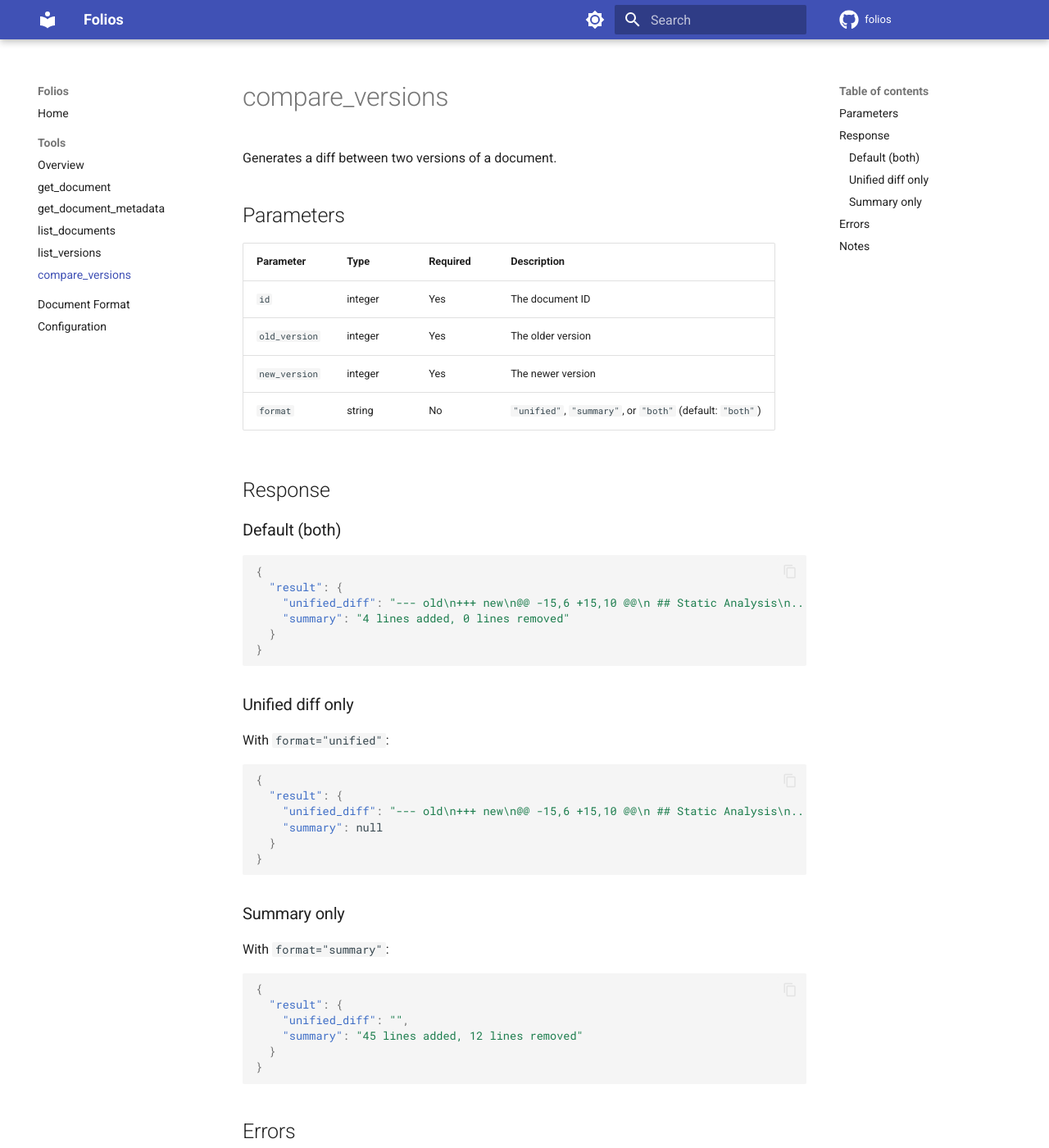
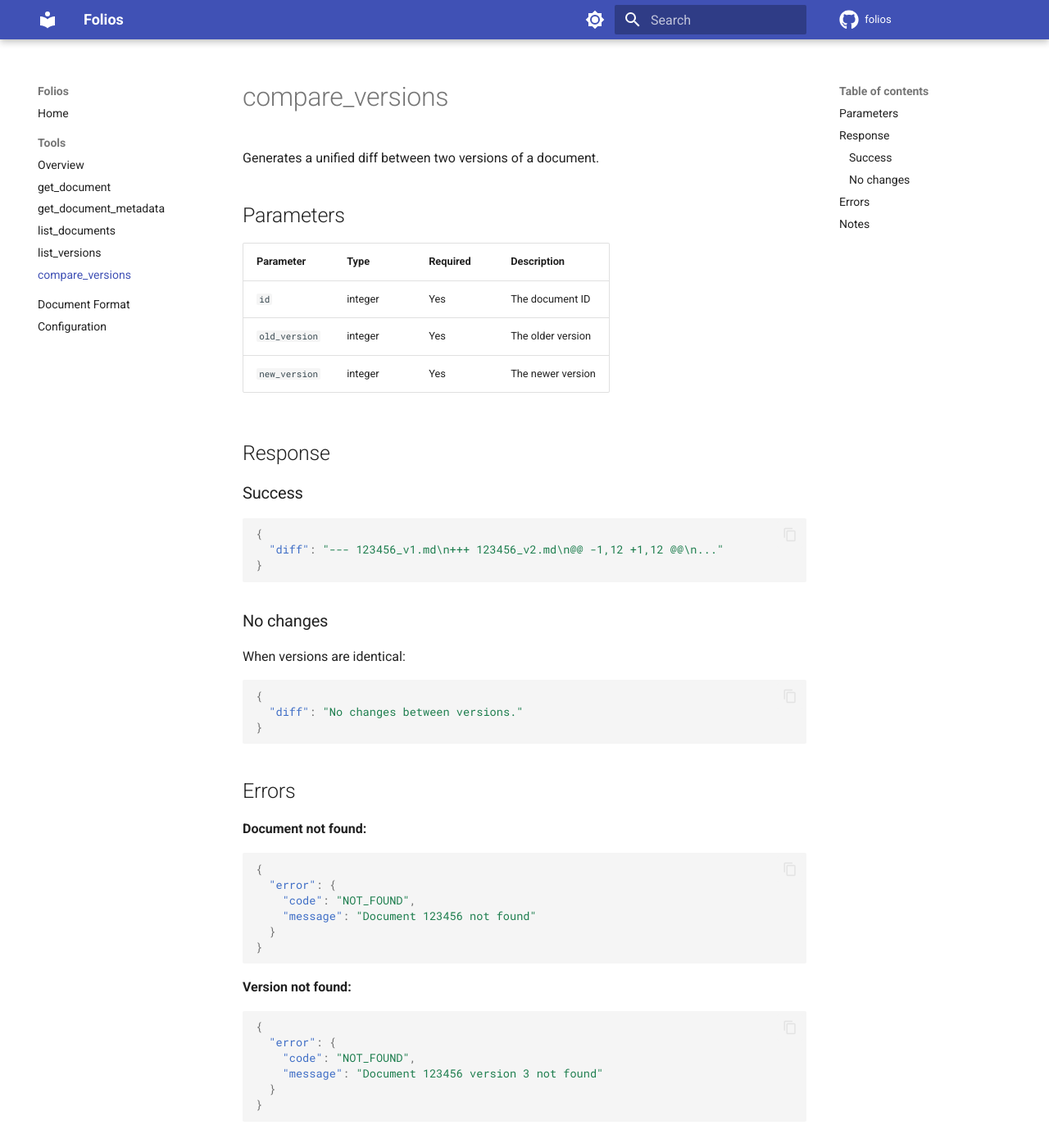
Before and after one commit to alex-pradas/folios, an MkDocs documentation site: the page built from docs/tools/compare.md, in a window 1280 px wide and 1400 px high. Shown: the whole window at 82% size. Built offline with MkDocs 1.6.1 and Material for MkDocs 9.7.7, drawn with Linux system fonts in a browser that asks for light colours; comment, search, counter and statistics services are not loaded; some of the changed text lies outside the part shown.

Commit message:
Simplify compare_versions to return plain diff text
- Remove format parameter and DiffResult model
- Return {"diff": "..."} directly instead of nested result object
- Update tests and documentation to match

````diff
--- a/docs/tools/compare.md
+++ b/docs/tools/compare.md
@@ -9,44 +9,24 @@ Generates a diff between two versions of a document.
 | `id` | integer | Yes | The document ID |
 | `old_version` | integer | Yes | The older version |
 | `new_version` | integer | Yes | The newer version |
-| `format` | string | No | `"unified"`, `"summary"`, or `"both"` (default: `"both"`) |
 
 ## Response
 
-### Default (both)
+### Success
 
 ```json
 {
-  "result": {
-    "unified_diff": "--- old\n+++ new\n@@ -15,6 +15,10 @@\n ## Static Analysis\n...",
-    "summary": "4 lines added, 0 lines removed"
-  }
+  "diff": "--- 123456_v1.md\n+++ 123456_v2.md\n@@ -1,12 +1,12 @@\n..."
 }
 ```
 
-### Unified diff only
+### No changes
 
-With `format="unified"`:
+When versions are identical:
 
 ```json
 {
-  "result": {
-    "unified_diff": "--- old\n+++ new\n@@ -15,6 +15,10 @@\n ## Static Analysis\n...",
-    "summary": null
-  }
-}
-```
-
-### Summary only
-
-With `format="summary"`:
-
-```json
-{
-  "result": {
-    "unified_diff": "",
-    "summary": "45 lines added, 12 lines removed"
-  }
+  "diff": "No changes between versions."
 }
 ```
 
@@ -77,5 +57,5 @@ With `format="summary"`:
 ## Notes
 
 - Uses Python's `difflib` unified diff format
-- Comparing identical versions returns an empty diff
+- Comparing identical versions returns "No changes between versions."
 - Works in either direction (can compare newer to older)
````
Also changed, not shown: other parts of docs/tools/compare.md (+1 -1 lines), README.md (+1 -1 lines), docs/index.md (+2 -6 lines), 3 other files.
